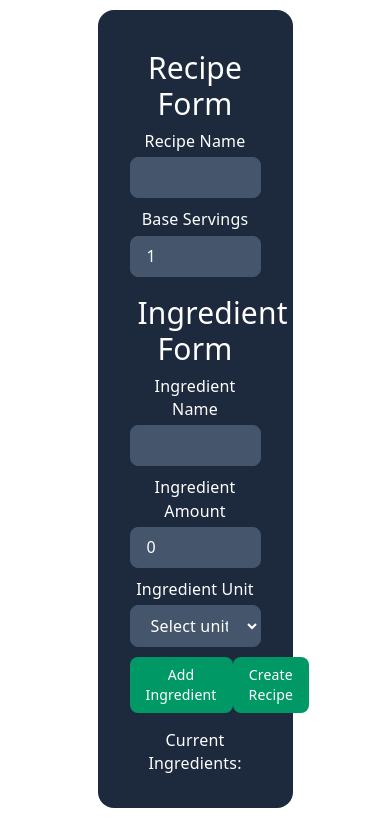
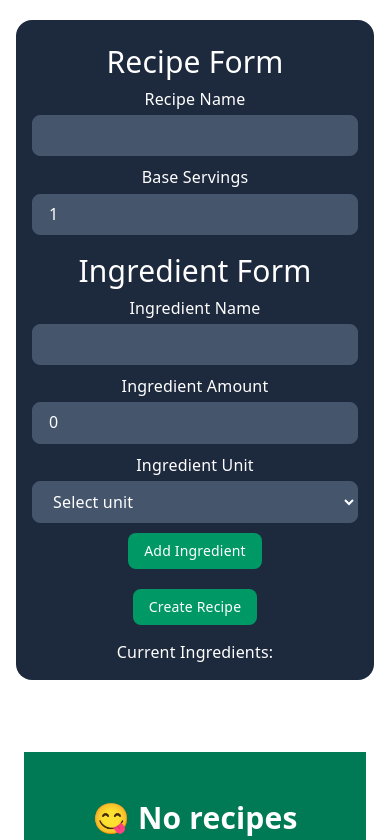
Before and after one commit to DesmonFur/Recipe-Scaler, a React (Vite) app: page / in a window 390 px wide. Shown: the top 840 px of the page. Built offline with nearby package versions, Linux system fonts and the light colour scheme.

Commit message:
style: make recipe form responsive

```diff
--- a/src/components/RecipeForm.tsx
+++ b/src/components/RecipeForm.tsx
@@ -76,7 +76,7 @@ export function RecipeForm({ onAdd }: RecipeFormProps) {
     setBaseServings(1);
   };
   return (
-    <div className="bg-slate-800 rounded-2xl p-8 w-1/2  mt-2.5 text-white mx-auto ">
+    <div className="mx-4 mt-5 max-w-2xl rounded-2xl bg-slate-800 p-4 text-white sm:mx-auto sm:p-6 md:p-8">
       {error.length !== 0 && (
         <>
           <p className="text-red-500 font-medium">Please fix these errors:</p>
@@ -153,7 +153,7 @@ export function RecipeForm({ onAdd }: RecipeFormProps) {
         </select>
       </div>
 
-      <div className="flex  justify-between mt-2.5">
+      <div className="flex flex-col items-center gap-5  justify-between mt-2.5 md:flex-row ">
         <button
           className="px-4 py-2 rounded-lg bg-emerald-600  text-white font-medium text-sm hover:bg-emerald-500 transition-colors"
           onClick={handleAddIngredient}
```
